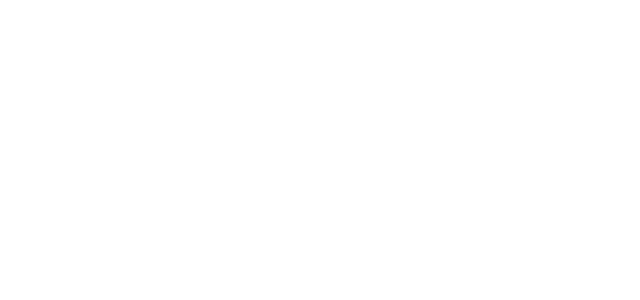
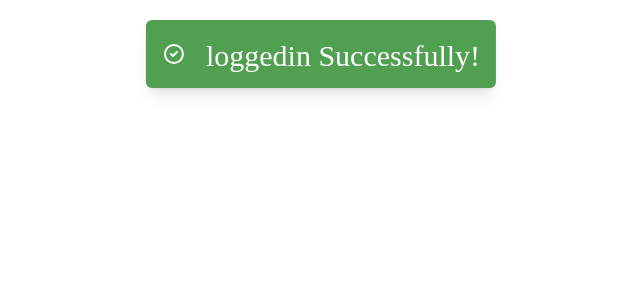
Before and after one commit to ricoderr/SEMOV, a React (Vite) app in the folder frontend/: page /icon-view in a window 1280 px wide. Before the commit this address had no page. Shown: the top 300 px of the page, without its empty margins (319-959 px from the left). Built offline with nearby package versions, Linux system fonts and the light colour scheme; a web font is replaced by a local one.

Commit message:
Message-box creaded, Icon as component added

```diff
--- a/frontend/src/AnimatedRoutes.jsx
+++ b/frontend/src/AnimatedRoutes.jsx
@@ -8,7 +8,7 @@
     return (
         <AnimatePresence mode="wait">
             <Routes location={location} key={location.pathname}>
-                <Route path="/" element={<LoginPage/>}/>
+                <Route path="/auth/login" element={<LoginPage/>}/>
                 <Route path="/auth/signup" element={<SignupPage/>}/>
             </Routes>
         </AnimatePresence>
--- a/frontend/src/App.jsx
+++ b/frontend/src/App.jsx
@@ -4,14 +4,20 @@
 import './App.css'
 import {Router, Routes, Route, Link } from 'react-router-dom'
 import AnimatedRoutes from './AnimatedRoutes'
+import FailedIcon from './components/icons/FailedIcon'
+import MessageBox from './components/MessageBox'
 
 
 function App() {
 
 
   return (
+    <>
       <AnimatedRoutes/>
-
+      <Routes>
+        <Route path='/icon-view' element={<MessageBox/>}/>
+      </Routes>
+    </>
   )
 }
 
--- /dev/null
+++ b/frontend/src/components/MessageBox.jsx
@@ -0,0 +1,40 @@
+import { motion, AnimatePresence } from "framer-motion";
+import FailedIcon from "./icons/FailedIcon";
+import WarnIcon from "./icons/WarnIcon";
+import SuccessIcon from "./icons/SuccessIcon";
+
+const MessageBox = ({ text = "loggedin Successfully!", type = "success", show = true }) => {
+  return (
+    <AnimatePresence>
+      {show && (
+        <motion.div
+          initial={{ opacity: 0, y: -50 }}
+          animate={{ opacity: 1, y: 0 }}
+          exit={{ opacity: 0, y: -50 }}
+          transition={{ duration: 0.3 }}
+          className={`flex justify-center items-center fixed text-3xl top-5 left-1/2 transform -translate-x-1/2
+          p-4 rounded-md shadow-lg ${
+            type === "failed"
+              ? "bg-[#ff3131] text-white"
+              : type === "warn"
+              ? "bg-[#FFD700] text-black"
+              : type === "success"
+              ? "bg-[#519F51] text-white"
+              : "bg-white text-black"
+          }`}
+        >
+          {type === "failed" ? (
+            <FailedIcon />
+          ) : type === "warn" ? (
+            <WarnIcon />
+          ) : type === "success" ? (
+            <SuccessIcon />
+          ) : null}
+          <div className="relative top-0.5 ml-5">{text}</div>
+        </motion.div>
+      )}
+    </AnimatePresence>
+  );
+};
+
+export default MessageBox;
--- /dev/null
+++ b/frontend/src/components/icons/FailedIcon.jsx
@@ -0,0 +1,44 @@
+import * as React from "react";
+
+const FailedIcon = (props) => (
+  <svg
+    width={20}
+    height={24}
+    viewBox="0 0 20 24"
+    fill="none"
+    xmlns="http://www.w3.org/2000/svg"
+    {...props}
+  >
+    <g clipPath="url(#clip0_1046_13)">
+      <circle
+        cx={10}
+        cy={12}
+        r={9}
+        stroke="#FFF3F3"
+        strokeWidth={2}
+        strokeLinecap="round"
+        strokeLinejoin="round"
+      />
+      <path
+        d="M12 10L8 14"
+        stroke="#FFF3F3"
+        strokeWidth={2}
+        strokeLinecap="round"
+        strokeLinejoin="round"
+      />
+      <path
+        d="M8 10L12 14"
+        stroke="#FFF3F3"
+        strokeWidth={2}
+        strokeLinecap="round"
+        strokeLinejoin="round"
+      />
+    </g>
+    <defs>
+      <clipPath id="clip0_1046_13">
+        <rect width={20} height={24} fill="white" />
+      </clipPath>
+    </defs>
+  </svg>
+);
+export default FailedIcon;
--- /dev/null
+++ b/frontend/src/components/icons/SuccessIcon.jsx
@@ -0,0 +1,30 @@
+import * as React from "react";
+const SuccessIcon = (props) => (
+  <svg
+    width={24}
+    height={24}
+    viewBox="0 0 24 24"
+    className="flex justify-center items-center"
+    fill="none"
+    xmlns="http://www.w3.org/2000/svg"
+    {...props}
+  >
+    <circle
+      cx={12}
+      cy={11.9999}
+      r={9}
+      stroke="white"
+      strokeWidth={2}
+      strokeLinecap="round"
+      strokeLinejoin="round"
+    />
+    <path
+      d="M15 10L11 14L9 12"
+      stroke="white"
+      strokeWidth={2}
+      strokeLinecap="round"
+      strokeLinejoin="round"
+    />
+  </svg>
+);
+export default SuccessIcon;
--- /dev/null
+++ b/frontend/src/components/icons/WarnIcon.jsx
@@ -0,0 +1,43 @@
+import * as React from "react";
+
+const WarnIcon = (props) => (
+  <svg
+    width={24}
+    height={24}
+    viewBox="0 0 24 24"
+    fill="none"
+    xmlns="http://www.w3.org/2000/svg"
+    {...props}
+  >
+    <path
+      d="M9 4V7C9 8.10457 8.10457 9 7 9H4"
+      stroke="black"
+      strokeWidth={2}
+      strokeLinecap="round"
+      strokeLinejoin="round"
+    />
+    <path
+      d="M15 20L15 17C15 15.8954 15.8954 15 17 15L20 15"
+      stroke="black"
+      strokeWidth={2}
+      strokeLinecap="round"
+      strokeLinejoin="round"
+    />
+    <path
+      d="M20 9L17 9C15.8954 9 15 8.10457 15 7L15 4"
+      stroke="black"
+      strokeWidth={2}
+      strokeLinecap="round"
+      strokeLinejoin="round"
+    />
+    <path
+      d="M4 15L7 15C8.10457 15 9 15.8954 9 17L9 20"
+      stroke="black"
+      strokeWidth={2}
+      strokeLinecap="round"
+      strokeLinejoin="round"
+    />
+  </svg>
+);
+
+export default WarnIcon;
--- a/frontend/src/pages/LoginPage.jsx
+++ b/frontend/src/pages/LoginPage.jsx
@@ -4,19 +4,25 @@
 import { Link } from "react-router-dom";
 import { motion } from "framer-motion";
 import InputBox from "../components/InputBox";
+import MessageBox from "../components/MessageBox";
 
 const LoginPage = () => {
   const [Email, setEmail] = useState("")
   const [Password, setPassword] = useState("")
+  const [Msg, setMsg] = useState("")
+  const [ShowMsg, setShowMsg] = useState(false)
 
   const HandleSubmit = (e)=>{
     e.preventDefault();
-    console.log(Email)
-    console.log(Password)
+    setMsg("show message working fine")
+    setShowMsg(true)
+
   }
   return (
     // split login page.
+
     <div className="w-full h-full flex justify-center items-center bg-black ">
+      {ShowMsg === true ? <MessageBox text={Msg}/>: null}
       <main className="bg-black w-[90%] h-[85%] flex justify-between items-center">
         <motion.div
           initial={{x:350}}
--- a/frontend/src/pages/SignupPage.jsx
+++ b/frontend/src/pages/SignupPage.jsx
@@ -51,7 +51,7 @@
               <p className="text-2xl">
                 Already have an account?{" "}
                 <Link
-                  to="/"
+                  to="/auth/login"
                   className="underline text-[#ff3131] cursor-pointer hover:text-[#ffd200] "
                 >
                   Login!
```
